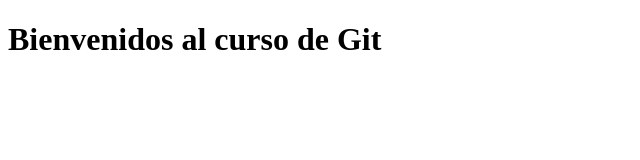
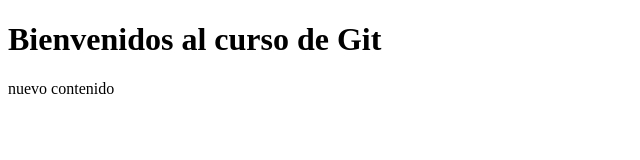
Before and after one commit to Phpyer/escuelaITProyecto, a plain HTML site: page index.html in a window 1280 px wide. Shown: the whole page, without its empty margins (0-640 px from the left). Drawn offline with Linux system fonts and the light colour scheme.

Commit message:
Mi mensaje del commit

```diff
--- a/index.html
+++ b/index.html
@@ -6,5 +6,6 @@
 </head>
 <body>
 	<h1>Bienvenidos al curso de Git</h1>
+	<p>nuevo contenido</p>
 </body>
 </html>
```
